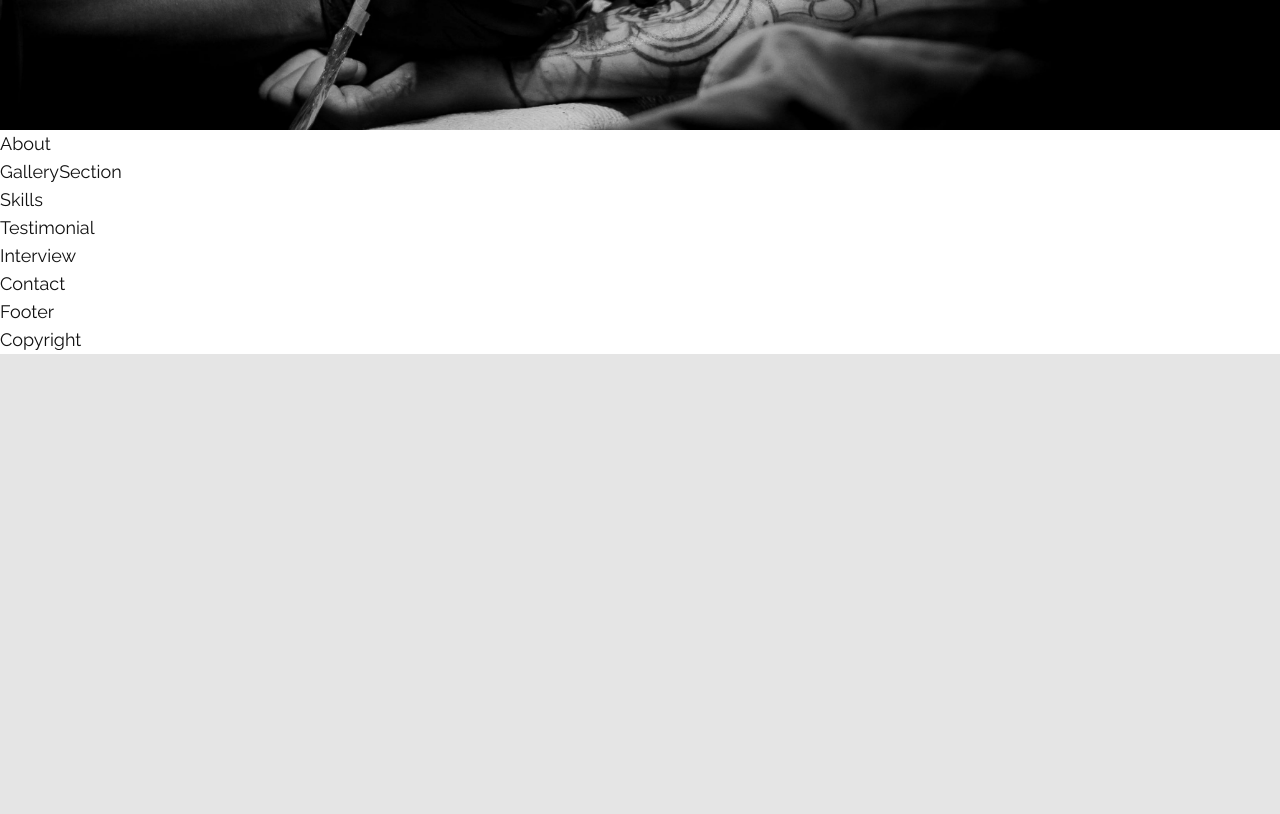
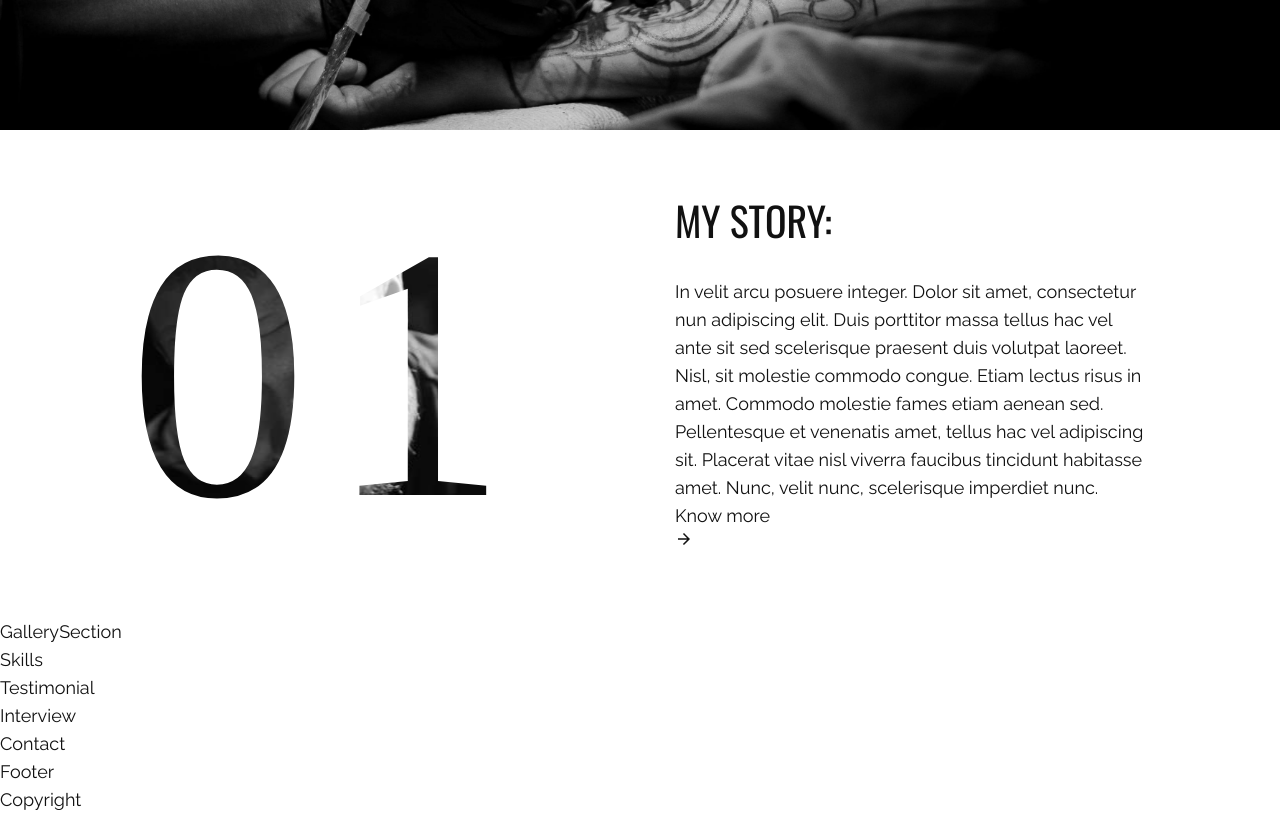
Before and after one commit to Barbatossifiruz/Tattoo-webProject, a React (Create React App) app: page / in a window 1280 px wide. Shown: the part 700-1514 px from the top of the page. Before the commit the page ends 1054 px from the top, so only its background shows below. Built offline with nearby package versions, Linux system fonts and the light colour scheme; the HTML template or start-up script is replaced by a standard one; a web font is replaced by a local one.

Commit message:
add about section

```diff
--- a/src/components/About.js
+++ b/src/components/About.js
@@ -1,7 +1,45 @@
-import React from 'react';
+import React from "react";
+
+// import about Data
+import { aboutData } from "../data";
+
+// Import motion
+import { motion } from "framer-motion";
+
+// Import variants
+import { fadeIn } from "../variants";
 
 const About = () => {
-  return <div>About</div>;
+    // Destructure about Data
+    const { title, subtitle1, subtitle2, btnText, btnIcon } = aboutData;
+
+    return (
+        <section className="lg:py-16 xl:pb-[160px]">
+            <div className="container mx-auto">
+                <div className="flex flex-col lg:flex-row gap-x-[70px] items-center">
+                    {/* Numbers */}
+                    <div className="flex flex-col lg:flex-row flex-1">
+                        <div className="text-[360px] xl:text-[720px] leading-none font-tertiary lg:tracking-[0.055em] bg-about bg-no-repeat bg-right bg-clip-text text-transparent">
+                            01
+                        </div>
+                    </div>
+                    {/* Text */}
+                    <div className="flex-1 h-full xl:mt-48">
+                        <h2 className="h2">{title}</h2>
+                        <div>
+                            <div>
+                                <p>{subtitle1}</p>
+                                <p>{subtitle2}</p>
+                                <button>
+                                    {btnText} <div>{btnIcon}</div>
+                                </button>
+                            </div>
+                        </div>
+                    </div>
+                </div>
+            </div>
+        </section>
+    );
 };
 
 export default About;
```
